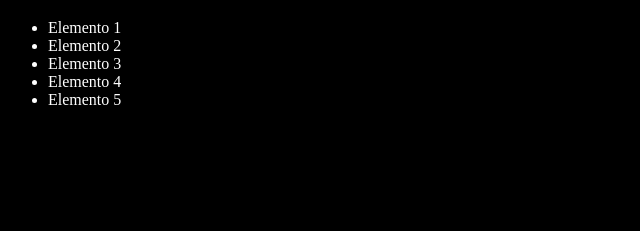
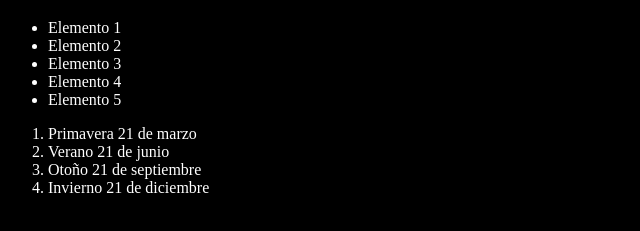
Before and after one commit to LoradarOfLordran/curso-github, a plain HTML site: page index.html in a window 1280 px wide. Shown: the part 61-292 px from the top of the page, without its empty margins (0-640 px from the left). Drawn offline with Linux system fonts and the light colour scheme.

Commit message:
Agregando fechas a estaciones del año

```diff
--- a/index.html
+++ b/index.html
@@ -16,6 +16,12 @@
     <li>Elemento 4</li>
     <li>Elemento 5</li>
   </ul>
+  <ol>
+    <li>Primavera 21 de marzo</li>
+    <li>Verano 21 de junio</li>
+    <li>Otoño 21 de septiembre</li>
+    <li>Invierno 21 de diciembre</li>
+  </ol>
   <script src="./index.js"></script>
 </body>
 </html>
```
